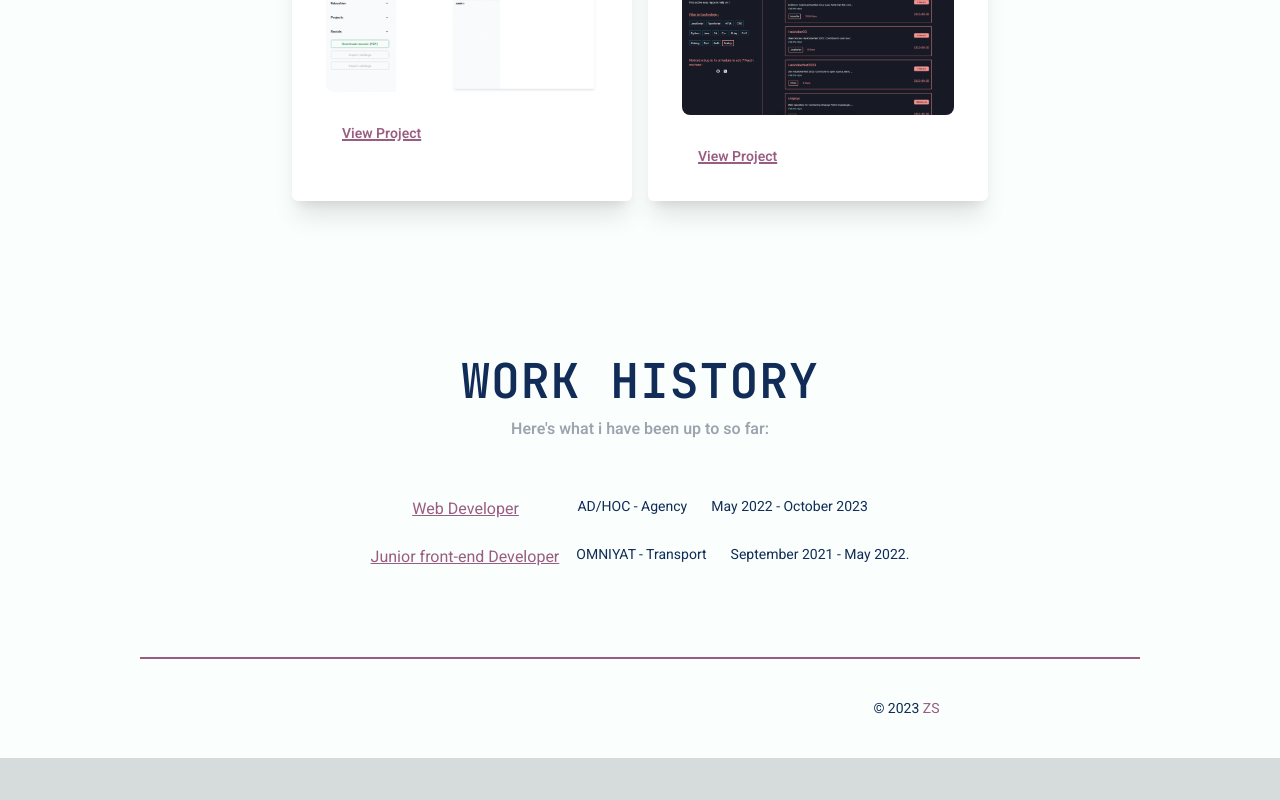
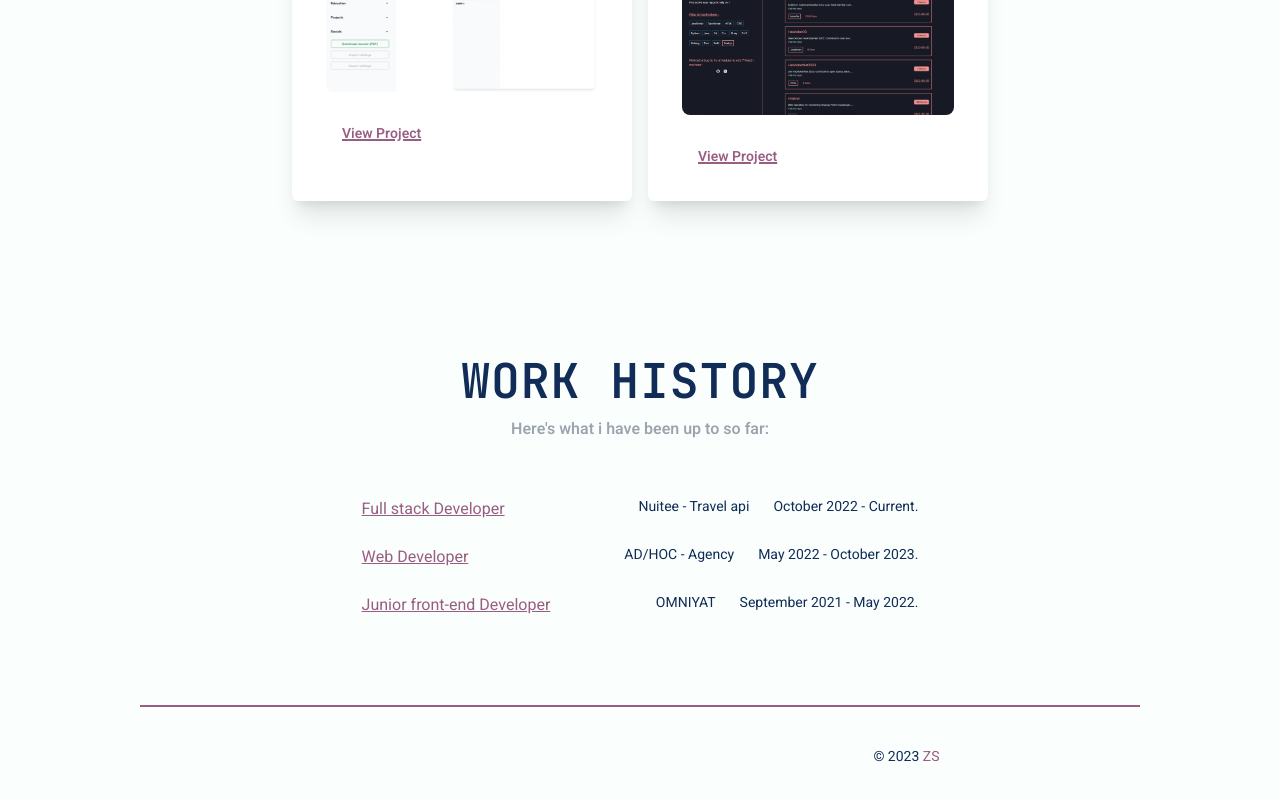
Before and after one commit to Zackaria-Slimane/zackarislnext, a Next.js app: page / in a window 1280 px wide. Shown: the part 2058-2858 px from the top of the page. Before the commit the page ends 2816 px from the top, so only its background shows below. Built offline with nearby package versions, Linux system fonts and the light colour scheme; some icons are missing.

Commit message:
updated work data

```diff
--- a/src/components/UI/ContactCards.jsx
+++ b/src/components/UI/ContactCards.jsx
@@ -7,7 +7,7 @@ export function ContactCards() {
 		<div className='flex items-center justify-between gap-6 pt-8'>
 			<div>
 				<Link
-					href='https://drive.google.com/file/d/1kmzoXHXK6SZdMQMKQlHqKKfk3IdoRl4B/view?usp=sharing'
+					href='https://drive.google.com/file/d/1X3SEKVVXQYEHoVZXWQ45K4WaAx64CHzA/view?usp=sharing'
 					target='_blank'
 					rel='noreferrer noopener'
 					className='flex items-center justify-center px-6 py-2 transition-colors bg-transparent border-2 rounded-lg shadow-lg hover:border-cream border-navy hover:bg-darkpink hover:text-white hover:scale-110'>
--- a/src/components/UI/WorkCard.jsx
+++ b/src/components/UI/WorkCard.jsx
@@ -17,7 +17,7 @@ const Work = () => {
 							transition={{ duration: 1 }}
 							whileInView={{ opacity: 1, x: 0 }}
 							viewport={{ once: true }}
-							className='flex flex-wrap content-center justify-center gap-2 mt-4 mb-6 align-middle sm:justify-evenly'>
+							className='flex flex-wrap content-center justify-center gap-2 mt-4 mb-6 align-middle sm:justify-between'>
 							<Link
 								href={work.link}
 								target='_blank'
--- a/src/data/siteData.js
+++ b/src/data/siteData.js
@@ -29,7 +29,7 @@ const siteData = {
 		github: "https://github.com/Zackaria-Slimane",
 		linkedin: "https://www.linkedin.com/in/zackaria-slimane/",
 		resume:
-			"https://drive.google.com/file/d/1kmzoXHXK6SZdMQMKQlHqKKfk3IdoRl4B/view?usp=sharing",
+			"https://drive.google.com/file/d/1X3SEKVVXQYEHoVZXWQ45K4WaAx64CHzA/view?usp=sharing",
 	},
 
 	homePage: {
--- a/src/data/workStore.js
+++ b/src/data/workStore.js
@@ -1,16 +1,24 @@
 let uid = () => crypto.randomUUID().slice(0, 18);
 export const WorkStore = [
+	{
+		id: uid(),
+		name: "Nuitee - Travel api",
+		position: "Full stack Developer",
+		from: "October 2022",
+		to: "Current.",
+		link: "https://nuitee.com",
+	},
 	{
 		id: uid(),
 		name: "AD/HOC - Agency",
 		position: "Web Developer",
 		from: "May 2022",
-		to: "October 2023",
+		to: "October 2023.",
 		link: "https://adhocmaroc.com",
 	},
 	{
 		id: uid(),
-		name: "OMNIYAT - Transport",
+		name: "OMNIYAT",
 		position: "Junior front-end Developer",
 		from: "September 2021",
 		to: "May 2022.",
```
